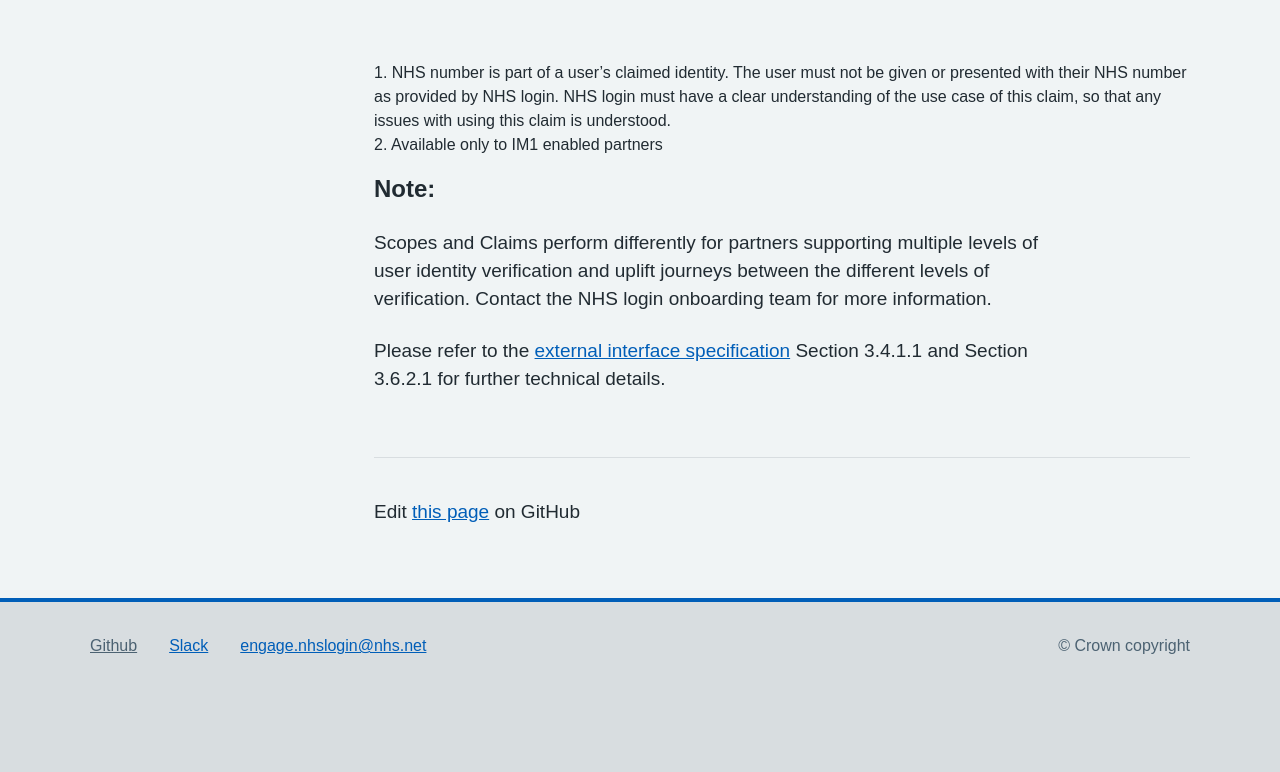
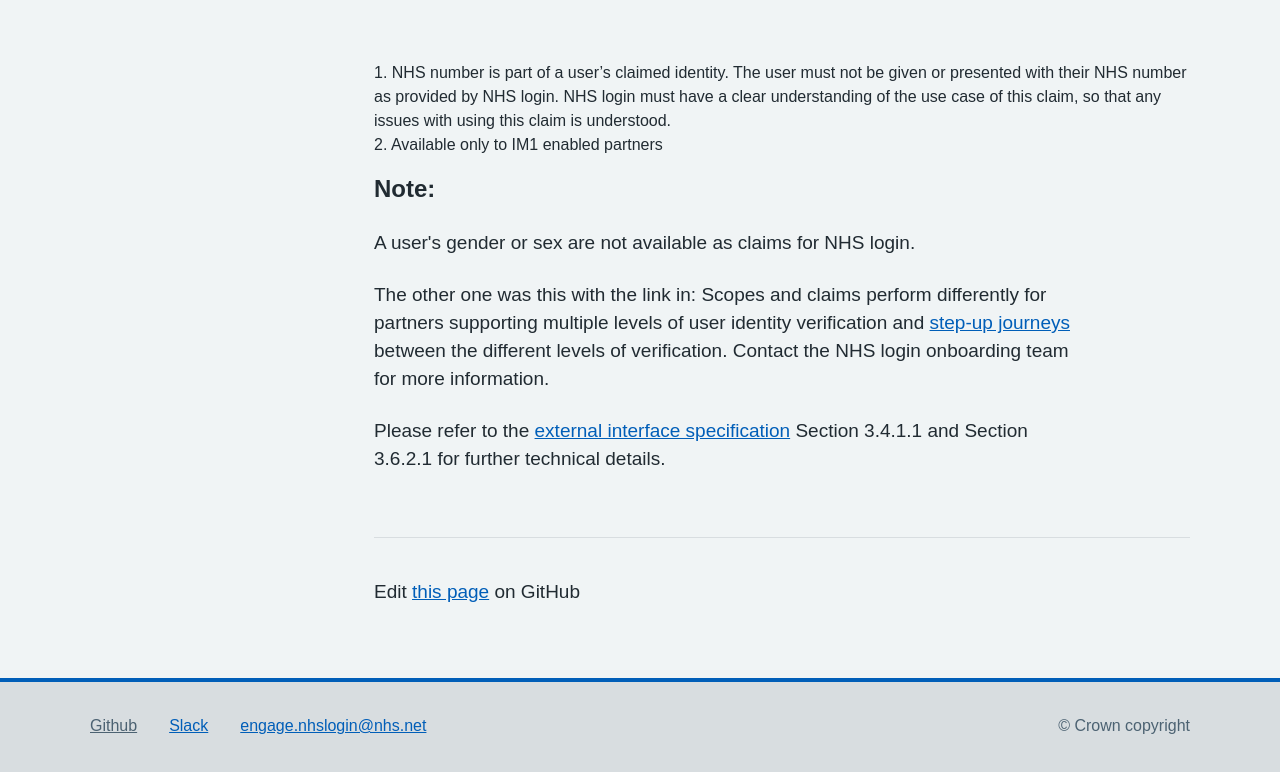
Before and after one commit to nhsconnect/nhslogin, an Eleventy site: page src/scopes-and-claims.md in a window 1280 px wide. Shown: the part 1974-2746 px from the top of the page. Before the commit the page ends 2672 px from the top, so only its background shows below. Built offline with nearby package versions, Linux system fonts and the light colour scheme; Eleventy itself is replaced by a stand-in of ours; files that its build step writes are made by us from their sources; a web font is replaced by a local one.

Commit message:
Update scopes-and-claims.md

```diff
--- a/src/scopes-and-claims.md
+++ b/src/scopes-and-claims.md
@@ -19,6 +19,8 @@ title: Scopes and Claims
 
 ### Note:
 
-Scopes and Claims perform differently for partners supporting multiple levels of user identity verification and uplift journeys between the different levels of verification. Contact the NHS login onboarding team for more information.
+A user's gender or sex are not available as claims for NHS login.
+
+The other one was this with the link in: Scopes and claims perform differently for partners supporting multiple levels of user identity verification and [step-up journeys](https://nhsconnect.github.io/nhslogin/step-up-p5-p9/) between the different levels of verification. Contact the NHS login onboarding team for more information.
 
 Please refer to the [external interface specification](https://nhsconnect.github.io/nhslogin/interface-spec-doc/) Section 3.4.1.1  and Section 3.6.2.1 for further technical details.
```
